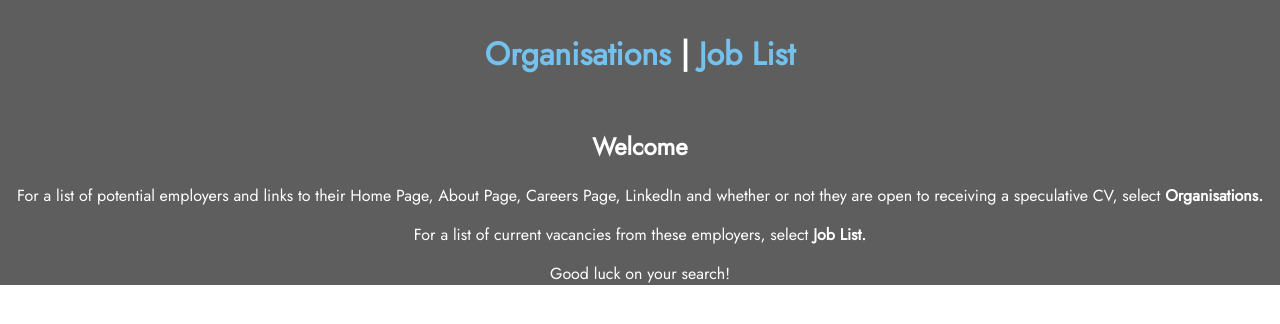
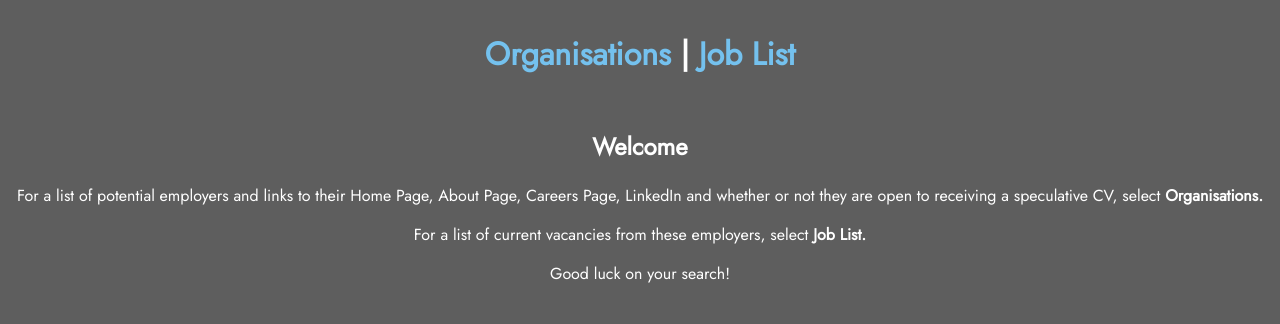
Before and after one commit to rdtclark/ccps, a React (Create React App) app in the folder react_frontend/: page / in a window 1280 px wide. Shown: the top 324 px of the page. Built offline with nearby package versions, Linux system fonts and the light colour scheme; no server answers.

Commit message:
fixed white space issue

```diff
--- a/react_frontend/src/App.css
+++ b/react_frontend/src/App.css
@@ -4,9 +4,9 @@
   flex-direction: row;
   background-color: rgb(94, 94, 94);
   background-repeat: repeat;
-
   color: white;
   font-family: Jost;
+  min-height: 100vh;
   /* height: 3000000px; */
 }
 
--- a/react_frontend/src/components/Home.css
+++ b/react_frontend/src/components/Home.css
@@ -1,3 +1,4 @@
 .title {
     text-align: center;
+
 }
--- a/react_frontend/src/components/Home.js
+++ b/react_frontend/src/components/Home.js
@@ -1,5 +1,6 @@
 import React from "react";
 import './Home.css';
+import '../App.css'
 
 const Home = () => (
     <div className="title">
```
